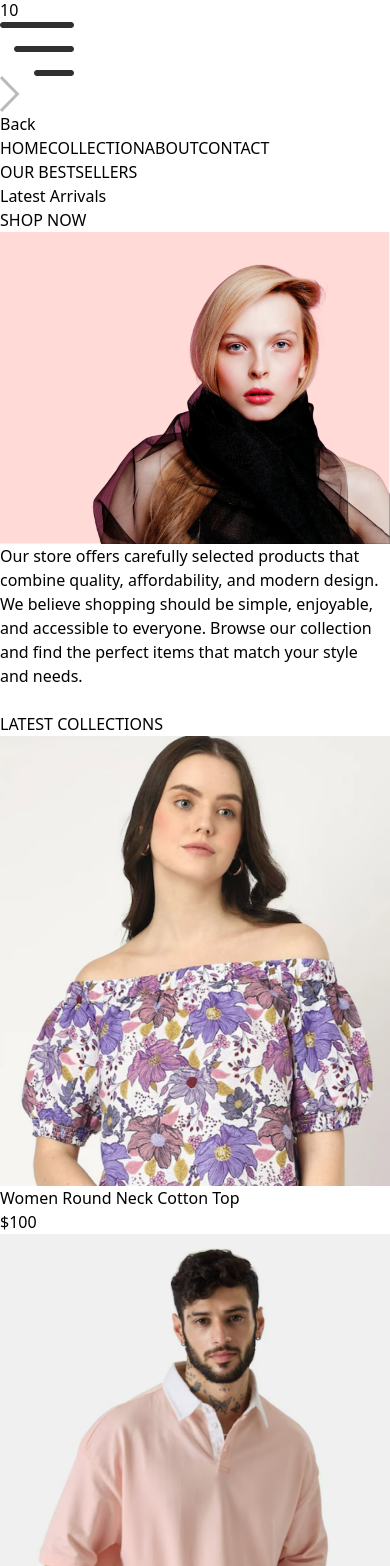
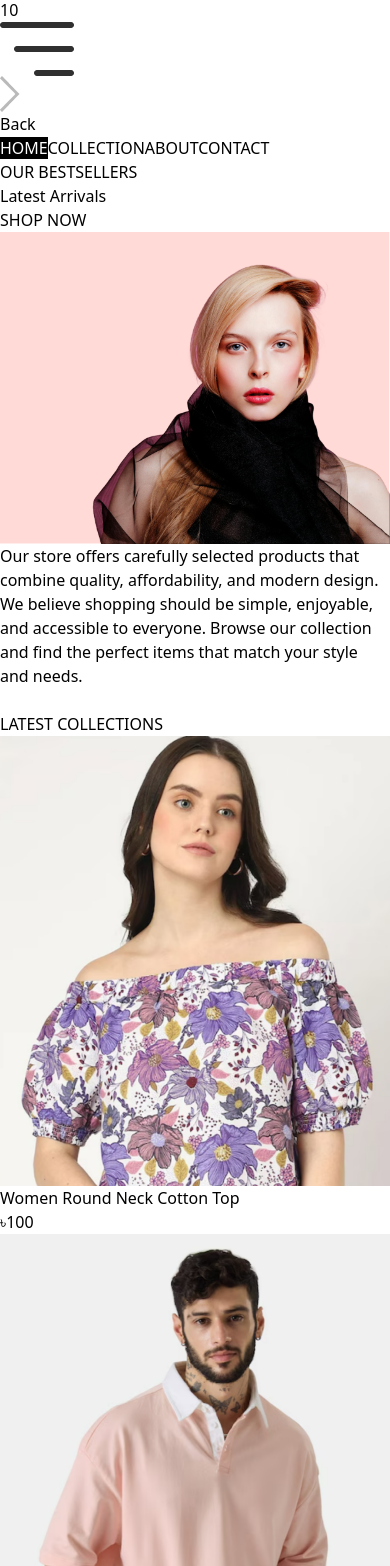
Before and after one commit to Showrav-tech/E-commerce-webstite, a React (Vite) app: page / in a window 390 px wide. Shown: the part 362-1928 px from the top of the page. Built offline with nearby package versions, Linux system fonts and the light colour scheme.

Commit message:
Create Bestseller section

```diff
--- a/src/components/ProductItem.jsx
+++ b/src/components/ProductItem.jsx
@@ -8,7 +8,7 @@ const ProductItem = ({ id, image, name, price }) => {
 
   return (
 
-    <Link className='text-gray-700 cursor-pointer' to={`/product/${id}`}>
+    <Link className='text-balck-700 cursor-pointer' to={`/product/${id}`}>
 
       <div className='overflow-hidden'>
         <img className='hover:scale-110 transition ease-in-out' src={image[0]} alt="" />
@@ -16,7 +16,9 @@ const ProductItem = ({ id, image, name, price }) => {
 
       <p className='pt-3 pb-2 text-sm'>{name}</p>
 
-      <p className='text-sm font-medium'>{currency}{price}</p>
+  <p className='text-lg font-medium'>
+  <span className='text-2xl'>{currency}</span>{price}
+</p>
 
     </Link>
 
--- a/src/context/ShopContext.jsx
+++ b/src/context/ShopContext.jsx
@@ -4,7 +4,7 @@ import { products } from "../assets/assets";
 export const ShopContext = createContext();
 
 const ShopContextProvider = (props) => {
-  const currency = '$';
+  const currency = '৳';
   const delivery_fee = 10;
 
   const value = {
--- a/src/index.css
+++ b/src/index.css
@@ -5,3 +5,11 @@
 a.active hr{
     display: block;
 }
+
+
+@media(max-width:640px){
+    a.active{
+        background-color:black;
+        color:white;
+    }
+}
```
Also changed, not shown: src/components/BestSeller.jsx (added).
